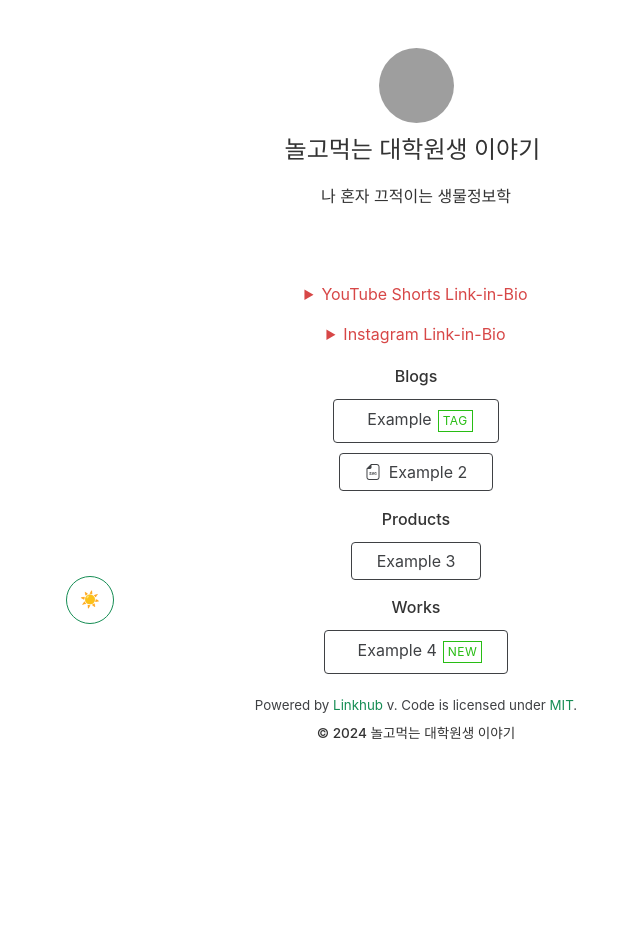
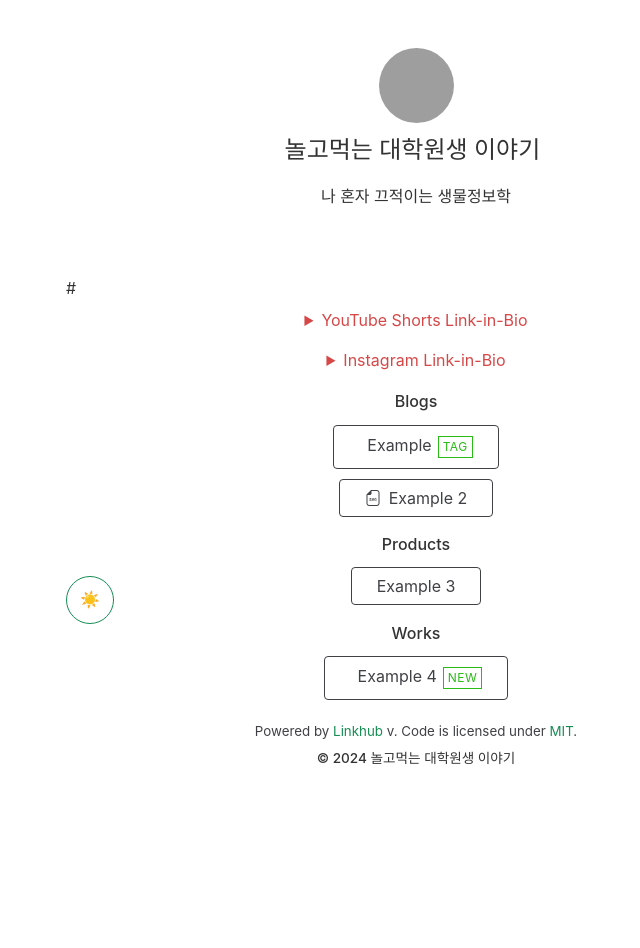
Before and after one commit to qjjin/qjjin.github.io, a Jekyll site: the page built from index.html, in a window 1280 px wide. Shown: the whole page, without its empty margins (224-864 px from the left). Built offline with Jekyll 4.4.1, drawn with Linux system fonts in a browser that asks for light colours; nearby versions of some CDN libraries; grey boxes are pictures that could not be loaded.

Commit message:
Update default.html

```diff
--- a/_layouts/default.html
+++ b/_layouts/default.html
@@ -47,7 +47,7 @@
         {% include social.html %}
 
         <!-- Insta/TikTok/YouTube Link-in-bio -->
-        {% include bio.html %}
+        # {% include bio.html %}
 
         <!-- Link Buttons -->
         {% include links.html %}
```
